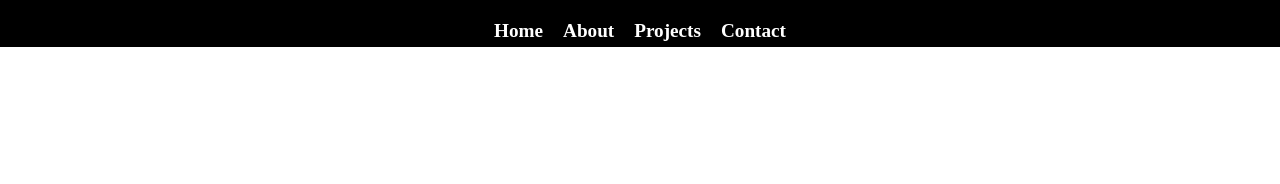
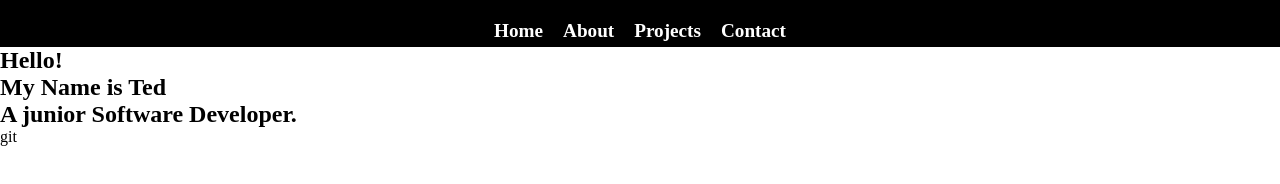
Before and after one commit to TeddyNyateya/My-Portfolio, a plain HTML site: page index.html in a window 1280 px wide. Drawn offline with Linux system fonts and the light colour scheme.

Commit message:
This commit adds a section block element to the page

```diff
--- a/index.html
+++ b/index.html
@@ -16,5 +16,12 @@
           <li><a href="#">Contact</a></li>
         </ul>
       </nav>
+
+    <section id="home">
+        <div class="hero">
+            <h1>Hello!<br>My Name is Ted<br>A junior Software Developer.</h1>
+        </div>
+
+    </section>
 </body>
-</html>
+</html>git
```
Also changed, not shown: css/style.css (line endings or trailing spaces).
